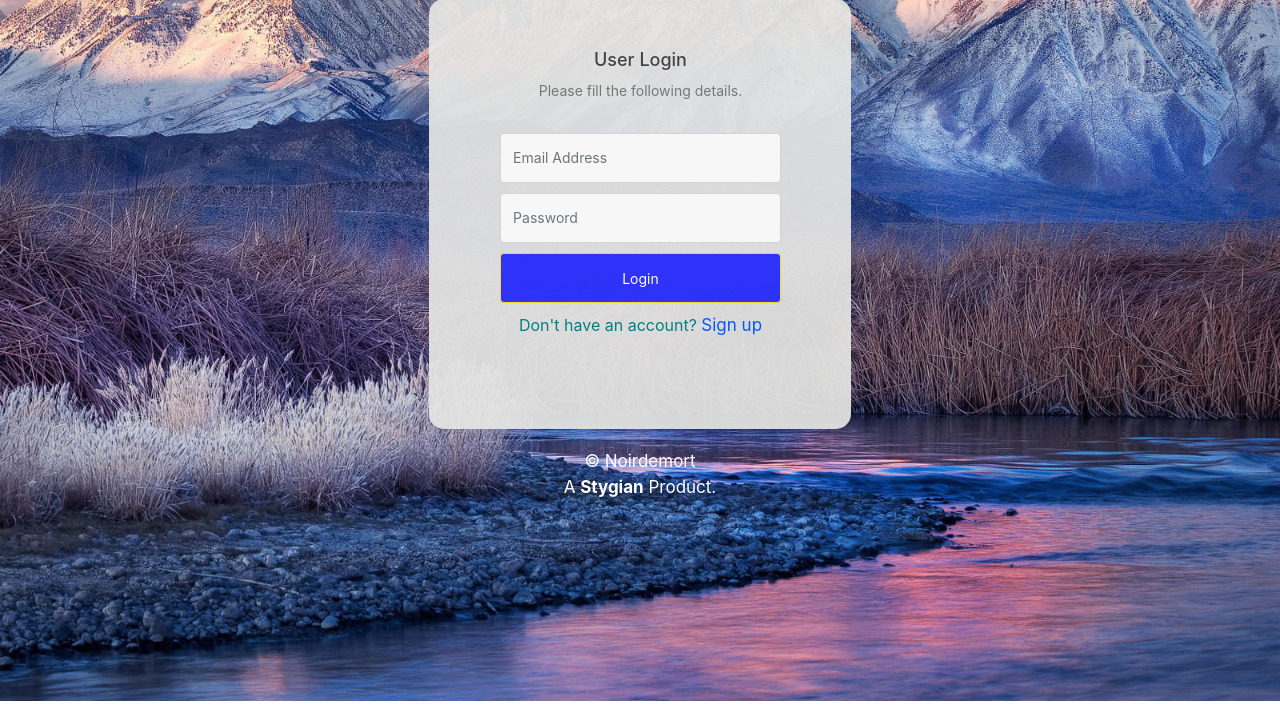
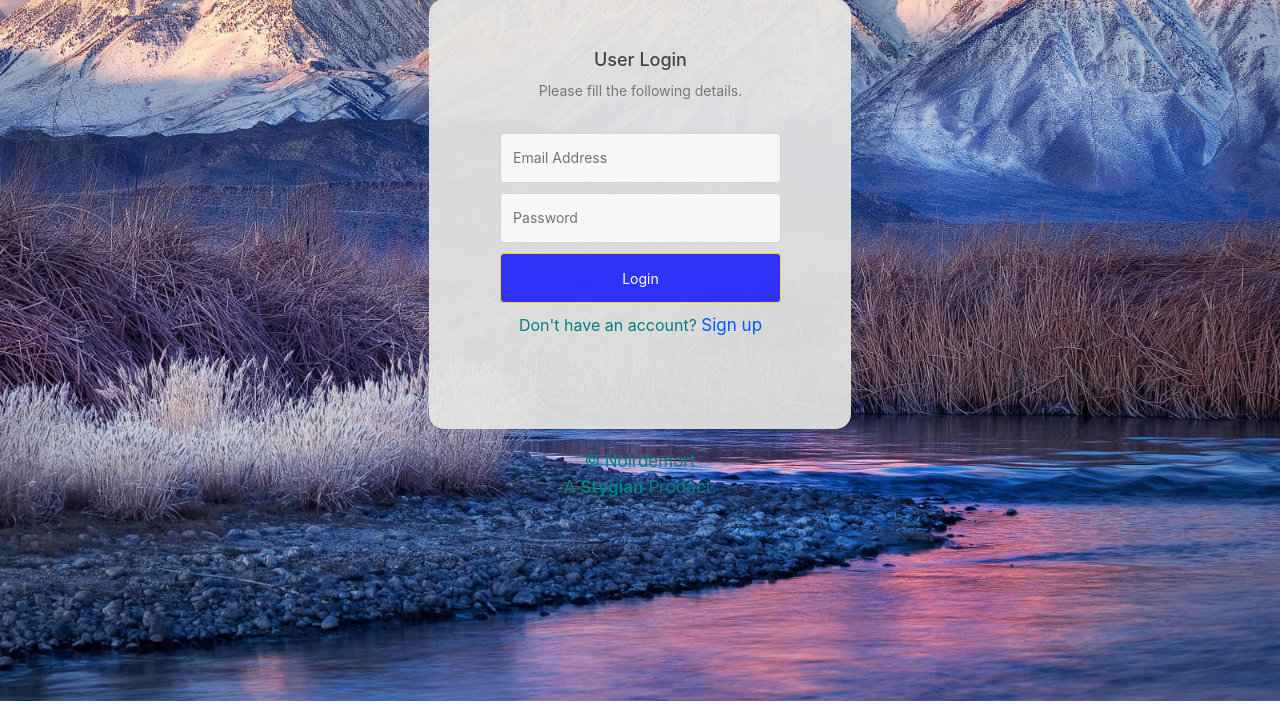
Before and after one commit to Noirdemort/Xeronium, a Python web app: template templates/login.html in a window 1280 px wide. Shown: the part 69-774 px from the top of the page. Run offline with Jinja, Linux system fonts and the light colour scheme; the template is opened without the code that fills it, so the values that code supplies are empty.

Commit message:
minor changes

```diff
--- a/templates/login.html
+++ b/templates/login.html
@@ -51,7 +51,7 @@
     }
 
     .botto-text {
-        color: #ffffff;
+        color: teal;
         font-size: 17px;
         margin: auto;
     }
```
